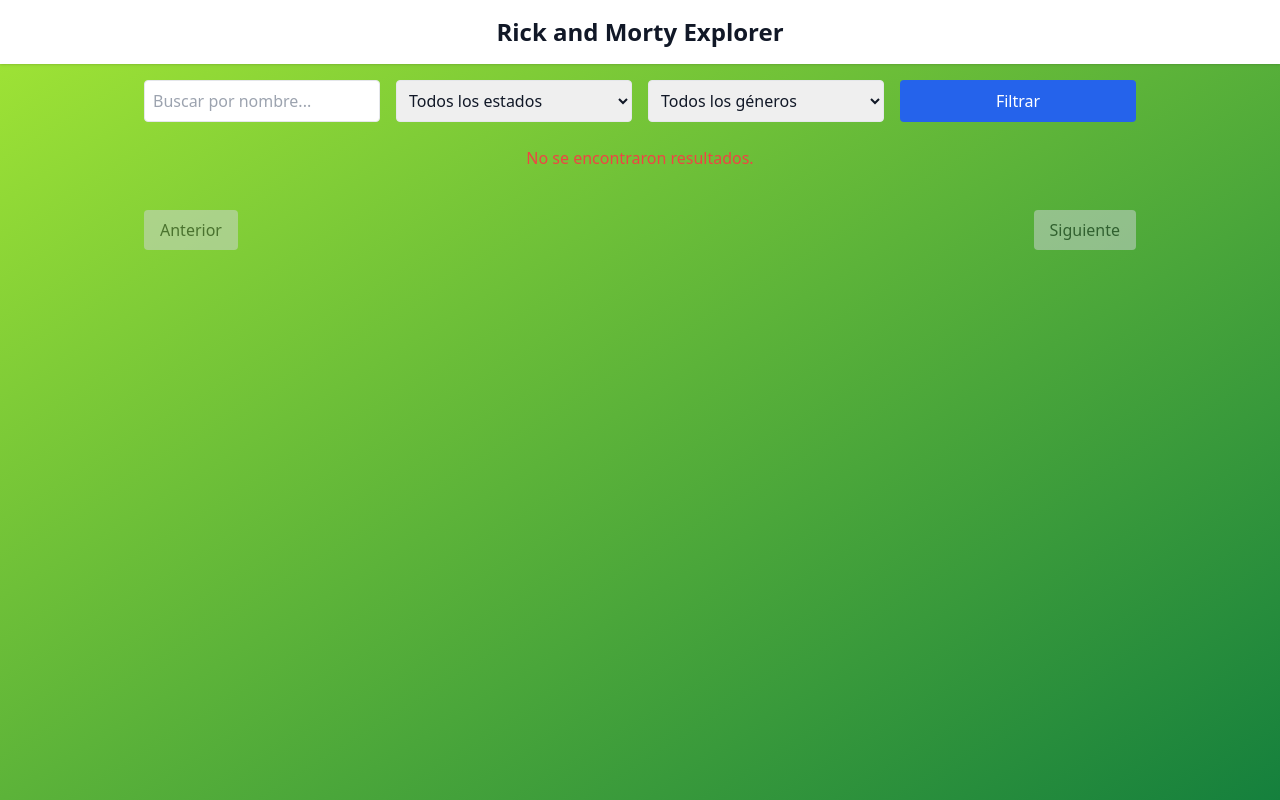
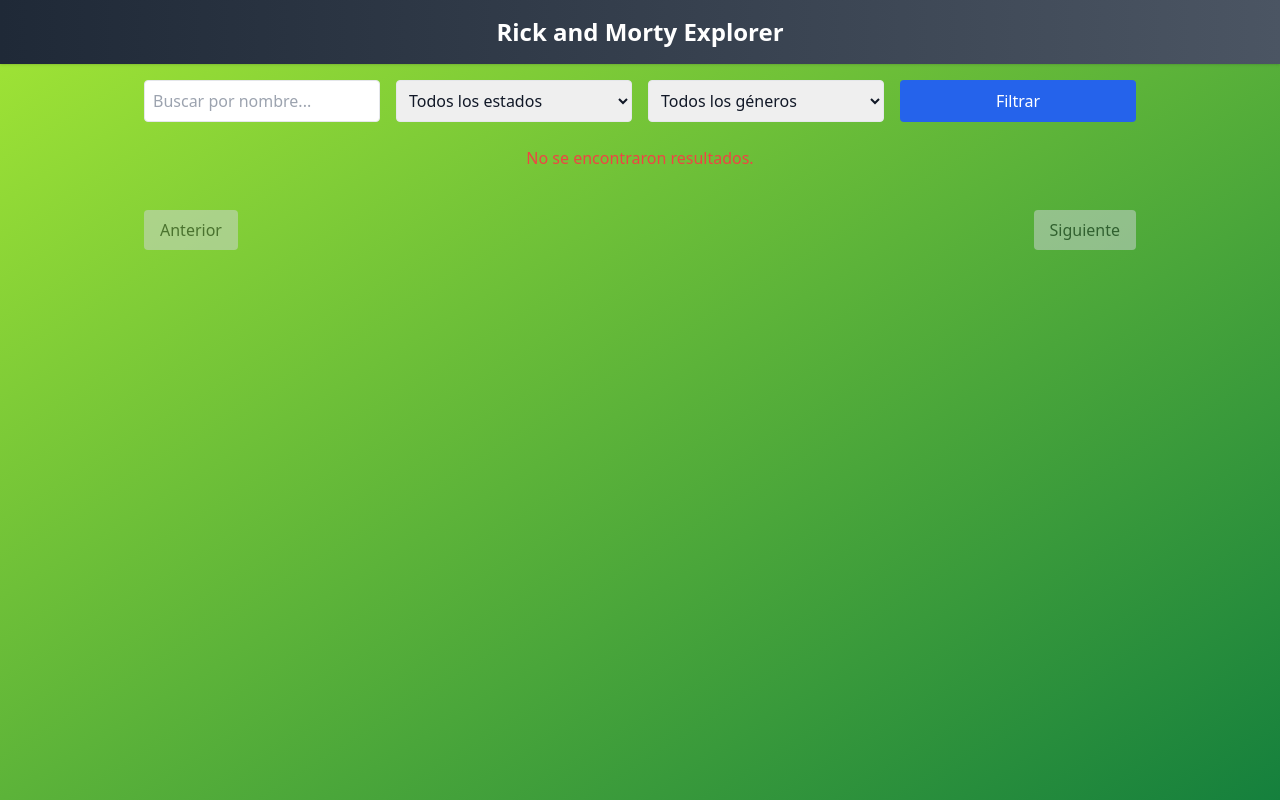
Before and after one commit to mendoza2004victor/Rick-y-Morty, a plain HTML site: page public/index.html in a window 1280 px wide. Drawn offline with nearby package versions, Linux system fonts and the light colour scheme; no server answers.

Commit message:
cambie el color del ancabezado a un tomo gris degradado

```diff
--- a/public/index.html
+++ b/public/index.html
@@ -8,9 +8,9 @@
 </head>
 <body class="bg-gradient-to-br from-lime-400 to-green-700 text-gray-900 font-sans min-h-screen">
 
-  <header class="bg-white shadow p-4">
-    <h1 class="text-2xl font-bold text-center">Rick and Morty Explorer</h1>
-  </header>
+  <header class="bg-gradient-to-r from-gray-800 to-gray-600 shadow p-4">
+  <h1 class="text-2xl font-bold text-center text-white">Rick and Morty Explorer</h1>
+</header>
 
   <main class="max-w-5xl mx-auto p-4">
     <!-- 🔍 Filtros -->
```
